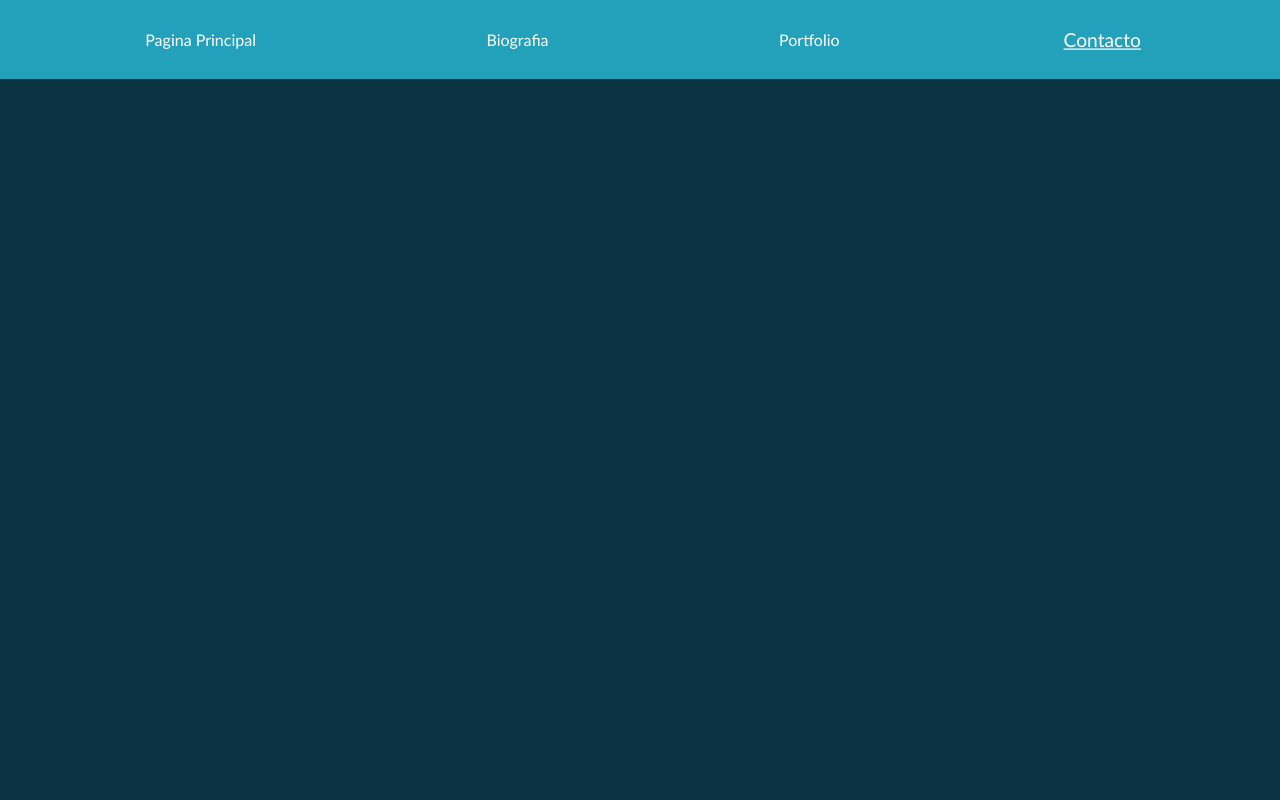
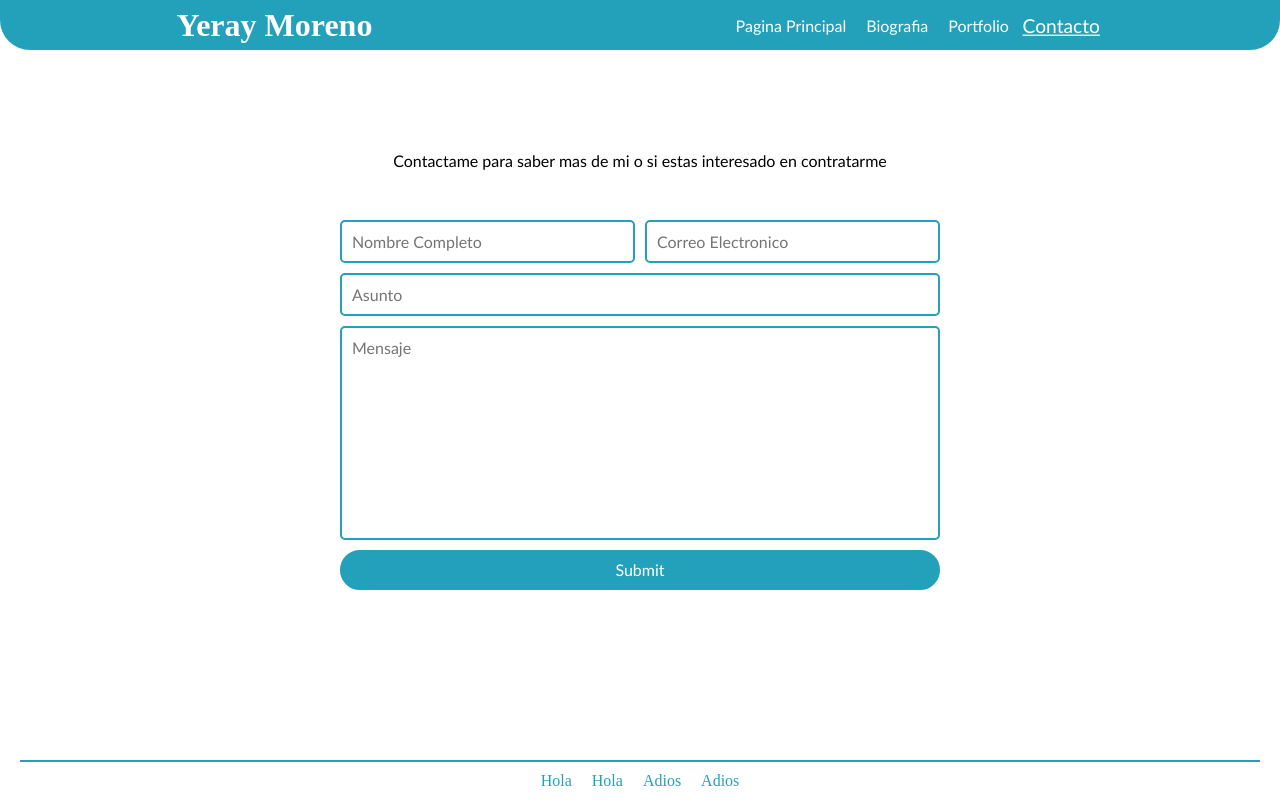
Before and after one commit to YerBrown/Proyecto-Personal, a plain HTML site: page contacto.html in a window 1280 px wide. Drawn offline with Linux system fonts and the light colour scheme.

Commit message:
formulario contactos

```diff
--- a/contacto.html
+++ b/contacto.html
@@ -10,6 +10,7 @@
 
 <body>
     <header>
+        <h1>Yeray Moreno</h1>
         <nav>
             <a href="index.html">Pagina Principal</a>
             <a href="biografia.html">Biografia</a>
@@ -18,8 +19,25 @@
         </nav>
     </header>
     <main>
-
+        <section id="contacto">
+            <p>Contactame para saber mas de mi o si estas interesado en contratarme</p>
+            <form action="" id="grid-contacto">
+                <input type="text" name="nombre" id="nombre" placeholder="Nombre Completo">
+                <input type="mail" name="correo" id="correo" placeholder="Correo Electronico">
+                <input type="text" name="asunto" id="asunto" placeholder="Asunto">
+                <textarea name="contenido" id="contenido" placeholder="Mensaje" rows="10"></textarea>
+                <input type="submit" id="enviar">
+            </form>
+        </section>
     </main>
+    <footer>
+        <ul>
+            <li>Hola</li>
+            <li>Hola</li>
+            <li>Adios</li>
+            <li>Adios</li>
+        </ul>
+    </footer>
 </body>
 
 </html>
--- a/styles.css
+++ b/styles.css
@@ -1,40 +1,204 @@
 * {
     padding: 0;
     margin: 0;
+}
+:root {
+    --font-general: 'Trebuchet MS', 'Lucida Sans Unicode', 'Lucida Grande', 'Lucida Sans', Arial, sans-serif;
+}
+body,
+html {
+    display: flex;
+    flex-direction: column;
+    background-color: white;
+    height: 100%;
+    margin: 0;
+}
 
+header {
+    position: fixed;
+    top: 0;
+    left: 0;
+    width: 100%;
+    height: 50px;
+    background-color: rgb(36, 161, 186);
+    padding: 0px;
+    display: flex;
+    flex-direction: row;
+    justify-content: space-around;
+    color: white;
+    border-radius: 0px 0px 30px 30px;
+}
+
+nav {
+    margin: 10px;
+    display: flex;
+    flex-direction: row;
+    justify-content: space-around;
+    font-family: var(--font-general);
+}
+
+nav a,
+header h1 {
+    text-decoration: none;
+    color: white;
+    margin: 10px;
+    display: flex;
+    justify-content: center;
+    align-items: center;
 
 }
 
-header {
-    background-color: rgb(36, 161, 186);
-    padding: 20px 30px;
+main {
+    display: flex;
+    align-items: center;
+    justify-content: center;
+    flex: 1;
+    margin: 50px 0px;
 }
 
-nav {
+section {
+    width: 100%;
+    display: flex;
+    flex-direction: column;
+    justify-content: space-around;
+    padding: 20px;
+}
+#contacto {
+    display: flex;
+    font-family: var(--font-general);
+    gap:50px;
+    justify-content: center;
+    align-items: center;
+}
+
+#contacto p {
+    text-align: center;
+}
+
+#grid-contacto {
+    display: grid;
+    gap: 10px;
+    width: 600px;
+}
+#nombre, #correo {
+    grid-row: 1;
+}
+#asunto {
+    grid-row: 2;
+    grid-column-start: 1;
+    grid-column-end: 3;
+}
+#contenido {
+    grid-row: 3;
+    grid-column-start: 1;
+    grid-column-end: 3;
+    resize: none;
+}
+
+#nombre, #correo, #asunto, #contenido {
+    border: 2px solid rgb(36, 161, 186);
+    padding: 10px;
+    animation: inputBorderNoFocus 0.5s forwards;
+    font-family: var(--font-general);
+    font-size: 16px;
+}
+#enviar {
+    background-color: rgb(36, 161, 186);
+    border: 2px solid rgb(36, 161, 186);
+    border-radius: 20px;
+    grid-row: 4;
+    grid-column-start: 1;
+    grid-column-end: 3;
+    height: 40px;
+    font-family:  var(--font-general);
+    font-size: 16px;
+    color: white;
+}
+
+#nombre:focus, #correo:focus, #asunto:focus, #contenido:focus{
+    animation: inputBorderFocus 0.5s forwards;
+    outline: none;
+}
+
+input::placeholder {
+    font-family: var(--font-general);
+}
+@keyframes inputBorderFocus {
+    0%{
+        border-radius: 5px;
+        border-width: 2px;
+    }
+    100% {
+        border-radius: 20px;
+        border-width: 4px;
+    }
+}
+
+@keyframes inputBorderNoFocus {
+    0%{
+        border-radius: 20px;
+        border-width: 4px;
+    }
+    100% {
+        border-radius: 5px;
+
+        border-width: 2px;
+    }
+}
+
+
+footer {
+    color: rgb(36, 161, 186);
+    text-align: center;
+    padding: 10px 0;
+    border-top: 2px solid rgb(36, 161, 186);
+
+    margin: 20px 20px 0 20px;
+
+}
+
+footer ul {
     display: flex;
     flex-direction: row;
-    justify-content: space-around;
-    font-family: 'Trebuchet MS', 'Lucida Sans Unicode', 'Lucida Grande', 'Lucida Sans', Arial, sans-serif;
+    align-items: center;
+    justify-content: center;
+    margin: 0px 20px;
+    flex-wrap: wrap;
 }
-nav a {
-    text-decoration: none;
-    color: white;
-    margin: 10px;
+
+footer li {
+    list-style: none;
+    margin: 0px 10px;
 }
 
 #current-page {
-    transform:scale(1.2);
+    transform: scale(1.2);
     text-decoration: underline;
 }
 
-body {
-background-color: rgb(12, 51, 65);
-}
 
-@media (max-width: 600px) {
-    nav {
-    display: flex;
-    flex-direction: column;
-    align-items: center;
+
+@media screen and (max-width: 700px) {
+    header {
+        flex-direction: column;
+        height: 100px;
+    }
+
+    nav,
+    header {
+        display: flex;
+        align-items: center;
+        justify-content: center;
+    }
+
+    nav a {
+        margin: 8px;
+    }
+
+    main {
+        margin: 100px 0px;
+    }
+    #grid-contacto {
+        width: 100%;
     }
 }
```
Also changed, not shown: biografia.html (+13 -2 lines), index.html (+19 -1 lines), portfolio.html (+9 -0 lines), 1 other file.
